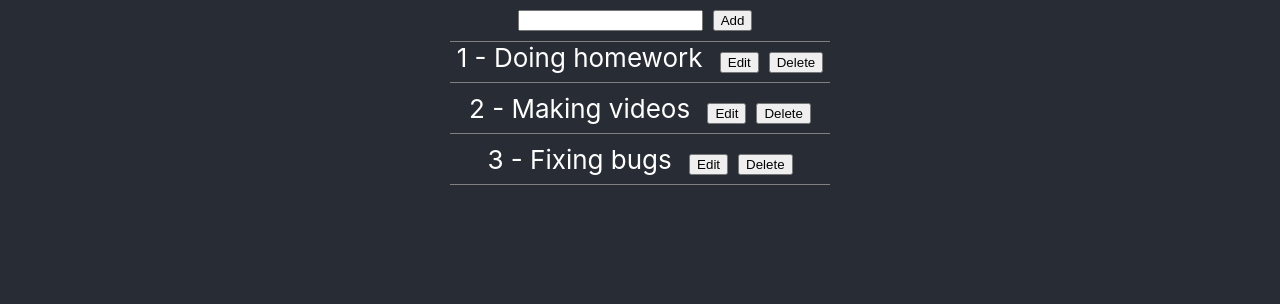
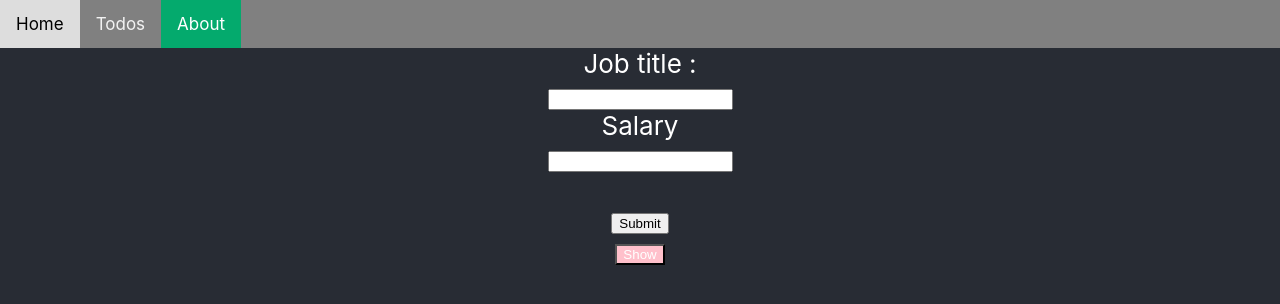
Before and after one commit to ngynhoa210303/learning_reactJS, a React (Create React App) app: page /about in a window 1280 px wide. Shown: the top 304 px of the page. Built offline with nearby package versions, Linux system fonts and the light colour scheme.

Commit message:
B12_Route

```diff
--- a/package.json
+++ b/package.json
@@ -10,6 +10,7 @@
     "antd": "^5.6.1",
     "react": "^18.2.0",
     "react-dom": "^18.2.0",
+    "react-router-dom": "^5.3.4",
     "react-scripts": "^5.0.1",
     "react-toastify": "8.0.2",
     "sass": "^1.63.3",
--- /dev/null
+++ b/src/components/B12_ROUTE/Home.js
@@ -0,0 +1,7 @@
+import React from "react";
+class Home extends React.Component {
+  render() {
+    return <div>Home</div>;
+  }
+}
+export default Home;
--- /dev/null
+++ b/src/components/B12_ROUTE/Nav.js
@@ -0,0 +1,22 @@
+import React from "react";
+import "./Nav.scss";
+import { NavLink } from "react-router-dom";
+
+class NavTib extends React.Component {
+  render() {
+    return (
+      <div className="topnav">
+        <NavLink to="/" activeClassName="active" exact={true}>
+          Home
+        </NavLink>
+        <NavLink to="/todo" activeClassName="active">
+          Todos
+        </NavLink>
+        <NavLink to="/about" activeClassName="active">
+          About
+        </NavLink>
+      </div>
+    );
+  }
+}
+export default NavTib;
--- /dev/null
+++ b/src/components/B12_ROUTE/Nav.scss
@@ -0,0 +1,27 @@
+/* Add a black background color to the top navigation */
+.topnav {
+  background-color: grey;
+  overflow: hidden;
+}
+
+/* Style the links inside the navigation bar */
+.topnav a {
+  float: left;
+  color: #f2f2f2;
+  text-align: center;
+  padding: 14px 16px;
+  text-decoration: none;
+  font-size: 17px;
+}
+
+/* Change the color of links on hover */
+.topnav a:hover {
+  background-color: #ddd;
+  color: black;
+}
+
+/* Add a color to the active/current link */
+.topnav a.active {
+  background-color: #04aa6d;
+  color: white;
+}
--- /dev/null
+++ b/src/routes/Route.js
@@ -0,0 +1,30 @@
+import React from "react";
+import NavTib from "../components/B12_ROUTE/Nav";
+import Home from "../components/B12_ROUTE/Home";
+import ListToDo from "../components/B11_CRUD_XayDungAppToDo/ListToDo";
+import Form from "../components/B8_Split_Components_FCAS_Props/Form";
+import { BrowserRouter, Switch, Route } from "react-router-dom";
+
+class RouteH extends React.Component {
+  render() {
+    return (
+      <>
+        <BrowserRouter>
+          <NavTib />
+          <Switch>
+            <Route path="/" exact>
+              <Home />
+            </Route>
+            <Route path="/todo">
+              <ListToDo />
+            </Route>
+            <Route path="/about">
+              <Form />
+            </Route>
+          </Switch>
+        </BrowserRouter>
+      </>
+    );
+  }
+}
+export default RouteH;
--- a/src/view/App.js
+++ b/src/view/App.js
@@ -7,10 +7,14 @@
 // import Form from "../components/B6_Stateless_StatefullComponent/Form";
 // import Form from "../components/B7_ConditionalOutput/Form";
 // import Form from "../components/B8_Split_Components_FCAS_Props/Form";
+// import { BrowserRouter } from "react-router-dom";
 import "react-toastify/dist/ReactToastify.css";
 import { ToastContainer } from "react-toastify";
-import ListToDo from "../components/B11_CRUD_XayDungAppToDo/ListToDo";
+// import ListToDo from "../components/B11_CRUD_XayDungAppToDo/ListToDo";
+
+import RouteH from "../routes/Route";
 import "./App.scss";
+
 /**
  *  2 loai component chính class component / function component( function, arrow function )
  *
@@ -22,7 +26,7 @@ import "./App.scss";
 const App = () => {
   //function component
   return (
-    //tra ve 1 khoi HTML
+    // {/* //tra ve 1 khoi HTML */}
     <div className="App">
       <header className="App-header">
         {/* sdung JSX co the viet duoc code js phia trong html
@@ -44,7 +48,9 @@ const App = () => {
         {/* B8/9/10: Split component-Add Validate-Delete-React Lifecycle Methods */}
         {/* <Form /> */}
         {/* B11: App To Do CRUD */}
-        <ListToDo />
+        {/* <ListToDo /> */}
+        {/* B12: Route */}
+        <RouteH />
       </header>
 
       <ToastContainer
@@ -59,6 +65,7 @@ const App = () => {
         pauseOnHover
       />
     </div>
+    // </BrowserRouter>
   );
 };
 
```
Also changed, not shown: 1 other file (tests, documents, lock files or other folders).
